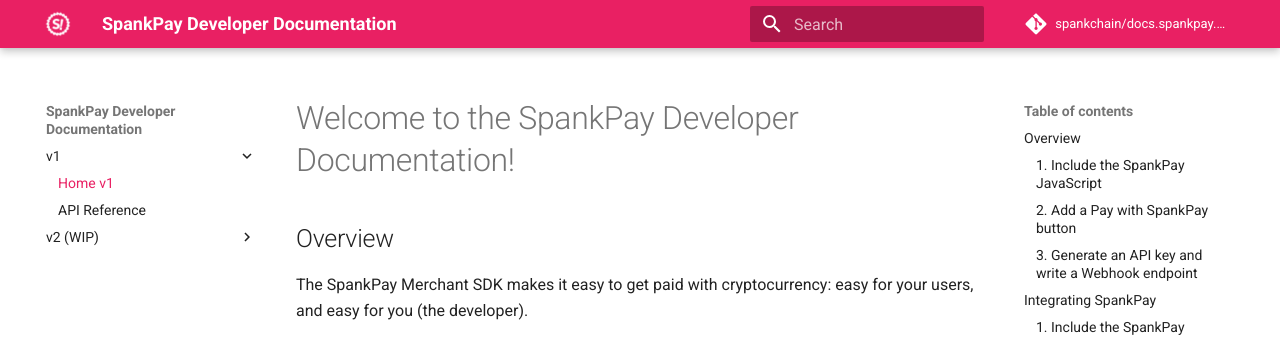
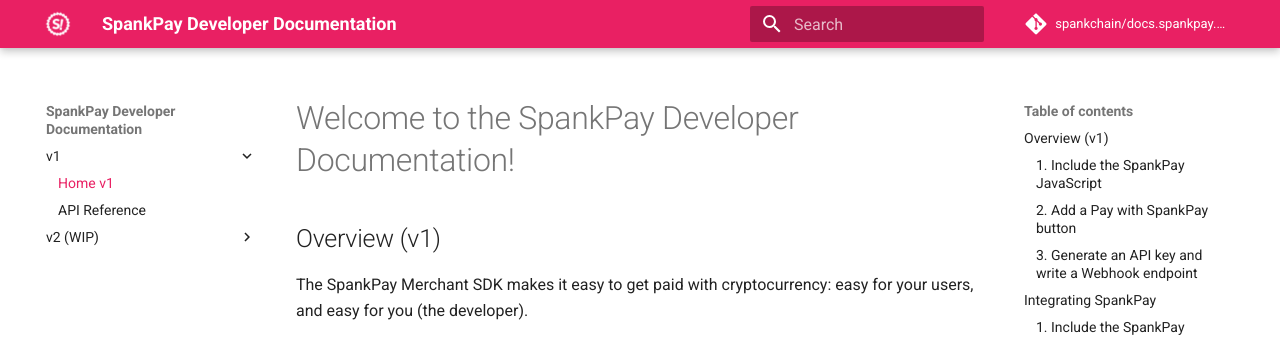
Before and after one commit to SpankChain/docs.spankpay.com, an MkDocs documentation site: the page built from docs/index.md, in a window 1280 px wide and 900 px high. Shown: the top 338 px of the window. Built offline with MkDocs 1.6.1 and Material for MkDocs 9.7.7, drawn with Linux system fonts in a browser that asks for light colours; comment, search, counter and statistics services are not loaded.

```diff
--- a/docs/index.md
+++ b/docs/index.md
@@ -4,7 +4,7 @@ description: Get paid with crypto!
 
 # Welcome to the SpankPay Developer Documentation!
 
-## Overview
+## Overview (v1)
 
 The SpankPay Merchant SDK makes it easy to get paid with cryptocurrency: easy for your users, and easy for you \(the developer\).
 
```
